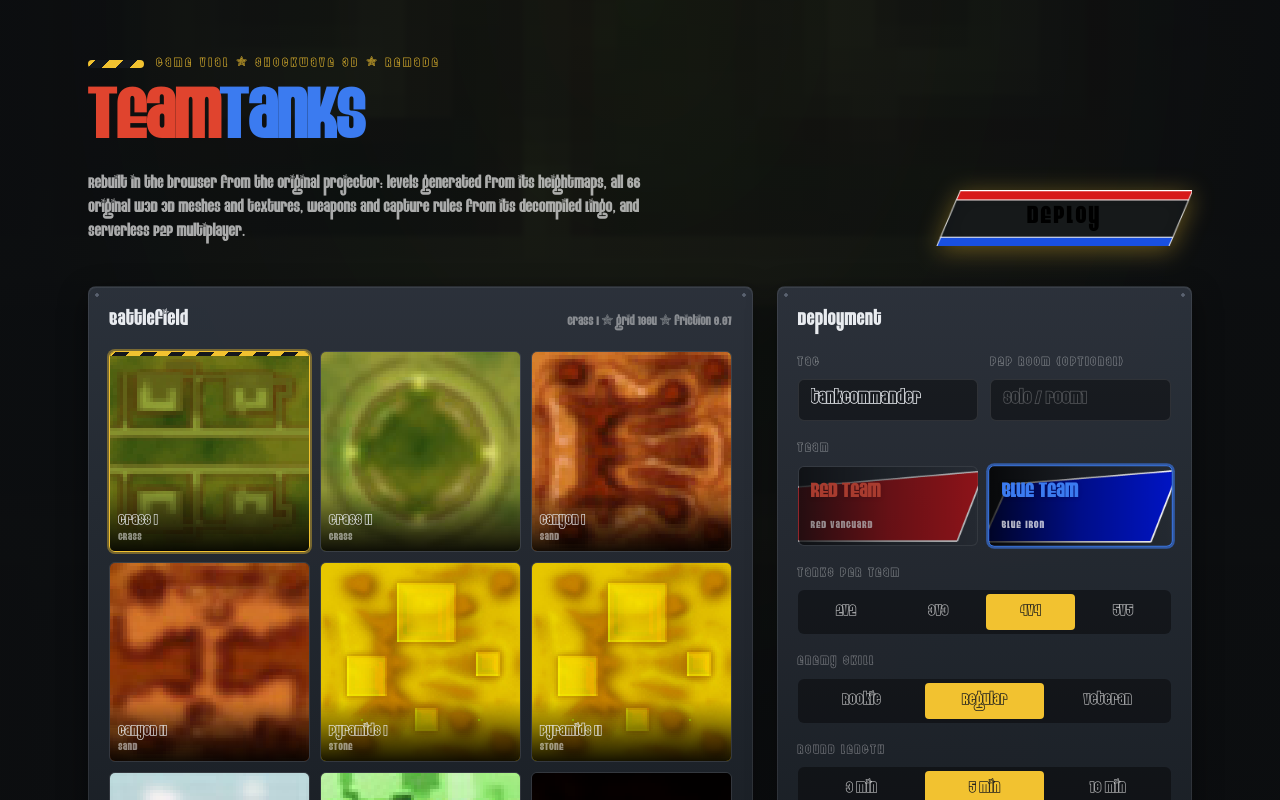
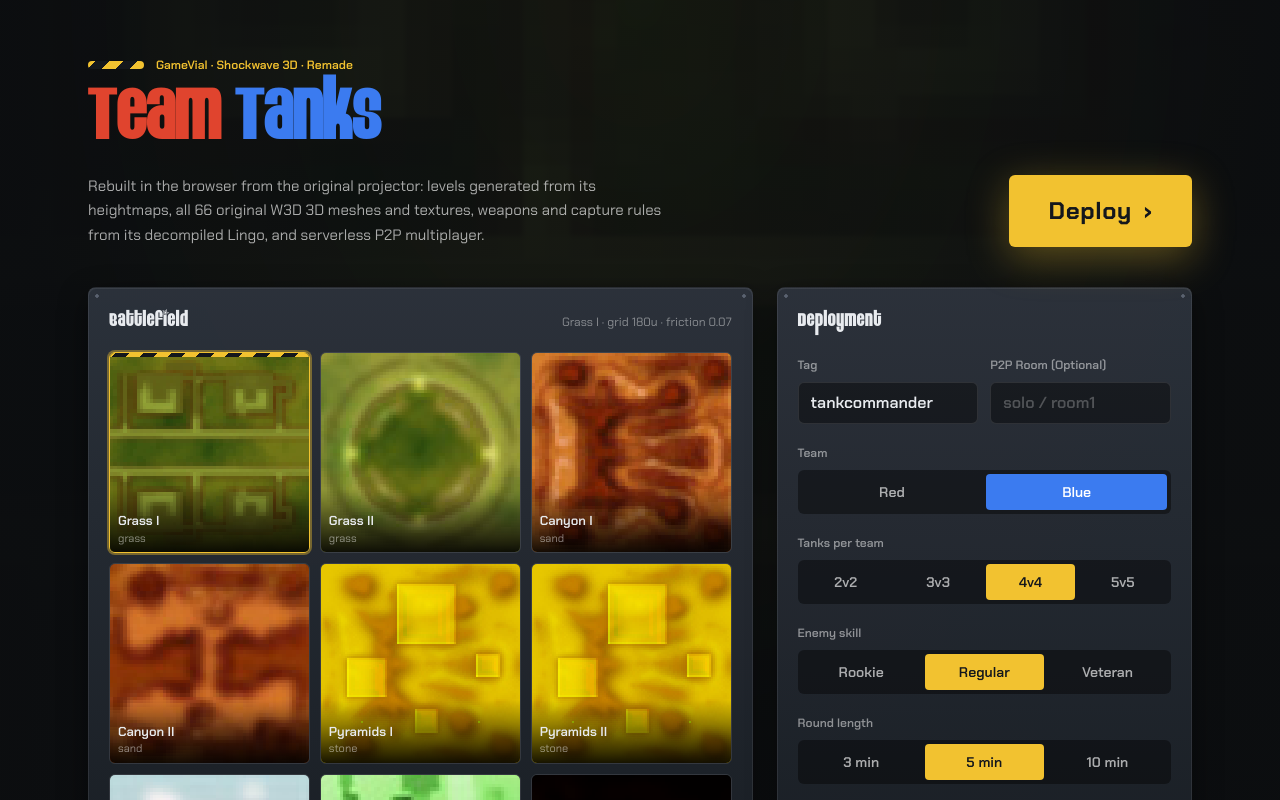
Before and after one commit to Pescovisck/TeamTanks, a React (Vite) app: page / in a window 1280 px wide. Built offline with nearby package versions, Linux system fonts and the light colour scheme.

Commit message:
style(ui): clean typography, first-letter caps and revert heavy button assets

```diff
--- a/src/index.css
+++ b/src/index.css
@@ -26,7 +26,7 @@
 }
 
 @theme {
-  --font-sans: "Eight Track", "Chakra Petch", ui-sans-serif, system-ui, sans-serif;
+  --font-sans: "Chakra Petch", ui-sans-serif, system-ui, sans-serif;
   --font-display: "Eight Track", "Russo One", sans-serif;
   --color-hazard: #f2c230;
   --color-gunmetal: #14171c;
--- a/src/ui/Menu.tsx
+++ b/src/ui/Menu.tsx
@@ -19,7 +19,7 @@ function Segmented<T extends string | number>({
 }) {
   return (
     <div>
-      <div className="mb-2 text-[11px] font-semibold uppercase tracking-[0.2em] text-white/45">
+      <div className="mb-2 text-[12px] font-semibold text-white/50">
         {label}
       </div>
       <div className="flex gap-1 rounded-md bg-black/40 p-1">
@@ -79,7 +79,7 @@ function MapCard({
         <div className="text-[13px] font-semibold leading-tight">
           {map.name}
         </div>
-        <div className="text-[10px] uppercase tracking-wider text-white/50">
+        <div className="text-[11px] text-white/50">
           {map.tile}
         </div>
       </div>
@@ -119,13 +119,13 @@ export default function Menu({ initial, onStart }: Props) {
           <div>
             <div className="mb-3 flex items-center gap-3">
               <div className="hazard-stripe h-2 w-14 rounded-sm" />
-              <span className="text-[11px] font-semibold uppercase tracking-[0.3em] text-hazard">
-                Game Vial · Shockwave 3D · Remade
+              <span className="text-[12px] font-semibold text-hazard">
+                GameVial · Shockwave 3D · Remade
               </span>
             </div>
             <h1 className="font-display text-6xl leading-none tracking-tight sm:text-7xl">
-              <span className="text-team-red">TEAM</span>
-              <span className="text-team-blue">TANKS</span>
+              <span className="text-team-red">Team</span>{" "}
+              <span className="text-team-blue">Tanks</span>
             </h1>
             <p className="mt-4 max-w-xl text-[15px] leading-relaxed text-white/65">
               Rebuilt in the browser from the original projector: levels
@@ -137,20 +137,12 @@ export default function Menu({ initial, onStart }: Props) {
           <button
             type="button"
             onClick={() => onStart(o)}
-            className="group relative flex h-14 w-64 items-center justify-center font-display text-2xl tracking-wider text-black transition-all hover:scale-105 active:scale-100 drop-shadow-[0_4px_12px_rgba(242,194,48,0.4)]"
-            style={{
-              backgroundImage: `url(${asset("ui/parallelogram_button_normal.png")})`,
-              backgroundSize: "100% 100%",
-              backgroundRepeat: "no-repeat",
-            }}
-            onMouseEnter={(e) => {
-              e.currentTarget.style.backgroundImage = `url(${asset("ui/parallelogram_button_hover.png")})`
-            }}
-            onMouseLeave={(e) => {
-              e.currentTarget.style.backgroundImage = `url(${asset("ui/parallelogram_button_normal.png")})`
-            }}
+            className="group relative overflow-hidden rounded-md bg-hazard px-10 py-5 font-sans font-bold text-2xl tracking-wide text-gunmetal shadow-[0_10px_40px_rgba(242,194,48,0.35)] transition-transform hover:-translate-y-0.5 active:translate-y-0"
           >
-            <span className="font-display tracking-widest">DEPLOY</span>
+            Deploy
+            <span className="ml-3 inline-block transition-transform group-hover:translate-x-1">
+              ›
+            </span>
           </button>
         </header>
 
@@ -182,7 +174,7 @@ export default function Menu({ initial, onStart }: Props) {
               <div>
                 <label
                   htmlFor="callsign"
-                  className="mb-2 block text-[11px] font-semibold uppercase tracking-[0.2em] text-white/45"
+                  className="mb-2 block text-[12px] font-semibold text-white/50"
                 >
                   Tag
                 </label>
@@ -204,7 +196,7 @@ export default function Menu({ initial, onStart }: Props) {
               <div>
                 <label
                   htmlFor="roomcode"
-                  className="mb-2 block text-[11px] font-semibold uppercase tracking-[0.2em] text-white/45"
+                  className="mb-2 block text-[12px] font-semibold text-white/50"
                 >
                   P2P Room (Optional)
                 </label>
@@ -223,51 +215,15 @@ export default function Menu({ initial, onStart }: Props) {
                 />
               </div>
             </div>
-            <div>
-              <div className="mb-2 text-[11px] font-semibold uppercase tracking-[0.2em] text-white/45">
-                Team
-              </div>
-              <div className="grid grid-cols-2 gap-3">
-                <button
-                  type="button"
-                  onClick={() => set("playerTeam", "red")}
-                  className={`relative h-20 overflow-hidden rounded-md border text-left transition-all ${
-                    o.playerTeam === "red"
-                      ? "border-team-red ring-2 ring-team-red/60 scale-[1.02]"
-                      : "border-white/10 opacity-70 hover:opacity-100"
-                  }`}
-                  style={{
-                    backgroundImage: `url(${asset("ui/team_card_red.png")})`,
-                    backgroundSize: "cover",
-                    backgroundPosition: "center",
-                  }}
-                >
-                  <div className="absolute inset-0 bg-gradient-to-r from-black/80 via-black/30 to-transparent p-3 flex flex-col justify-between">
-                    <span className="font-display text-xl text-team-red drop-shadow">RED TEAM</span>
-                    <span className="text-[10px] uppercase tracking-widest text-white/70">Red Vanguard</span>
-                  </div>
-                </button>
-                <button
-                  type="button"
-                  onClick={() => set("playerTeam", "blue")}
-                  className={`relative h-20 overflow-hidden rounded-md border text-left transition-all ${
-                    o.playerTeam === "blue"
-                      ? "border-team-blue ring-2 ring-team-blue/60 scale-[1.02]"
-                      : "border-white/10 opacity-70 hover:opacity-100"
-                  }`}
-                  style={{
-                    backgroundImage: `url(${asset("ui/team_card_blue.png")})`,
-                    backgroundSize: "cover",
-                    backgroundPosition: "center",
-                  }}
-                >
-                  <div className="absolute inset-0 bg-gradient-to-r from-black/80 via-black/30 to-transparent p-3 flex flex-col justify-between">
-                    <span className="font-display text-xl text-team-blue drop-shadow">BLUE TEAM</span>
-                    <span className="text-[10px] uppercase tracking-widest text-white/70">Blue Iron</span>
-                  </div>
-                </button>
-              </div>
-            </div>
+            <Segmented<Team>
+              label="Team"
+              value={o.playerTeam}
+              onChange={(v) => set("playerTeam", v)}
+              options={[
+                { value: "red", label: "Red", tone: "red" },
+                { value: "blue", label: "Blue", tone: "blue" },
+              ]}
+            />
             <Segmented<number>
               label="Tanks per team"
               value={o.teamSize}
```
Also changed, not shown: src/ui/Hud.tsx (+25 -62 lines).
